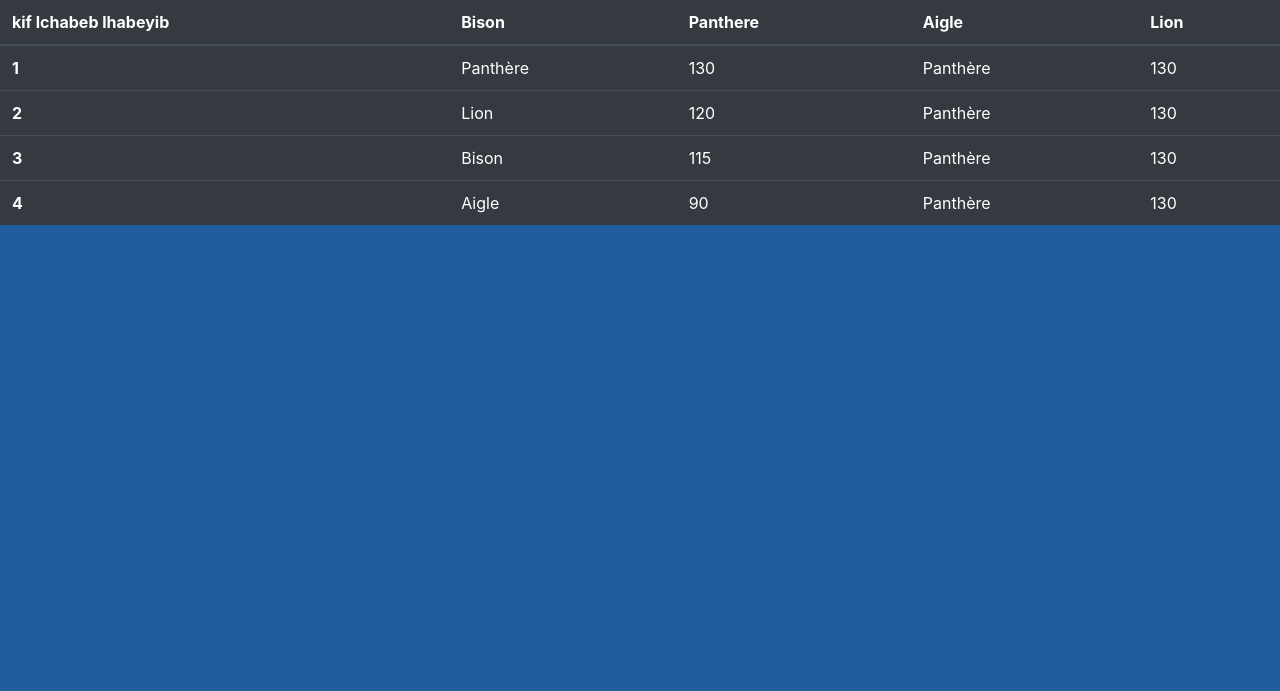
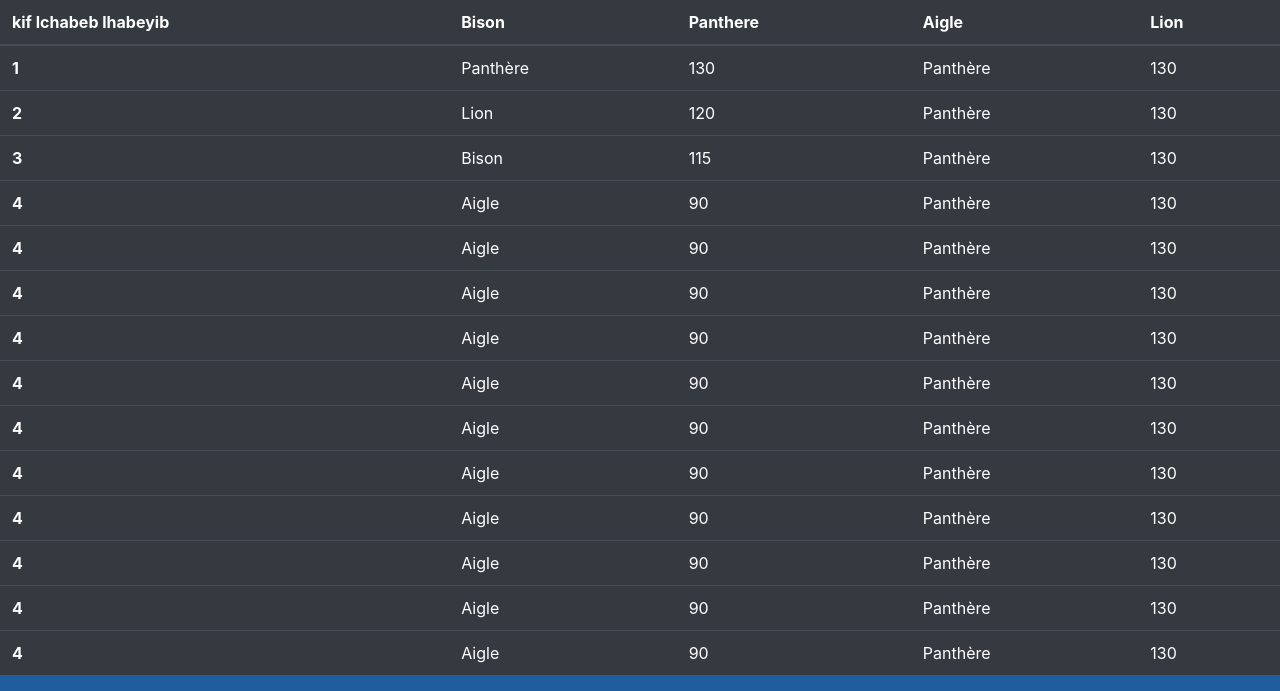
Before and after one commit to anthonychemaly/troupetest, a PHP site: the page made by detailed results.html in a window 1280 px wide. Shown: the part 228-919 px from the top of the page. Run offline with PHP 8.4, Linux system fonts and the light colour scheme.

Commit message:
Add files via upload

```diff
--- a/anthony.css
+++ b/anthony.css
@@ -32,7 +32,6 @@ body {
 }
 
 
-
 .pst{
     margin:0;
     width:100%;
--- a/detailed results.html
+++ b/detailed results.html
@@ -38,7 +38,7 @@
   </div>
 </nav>
 
-<div class=" tabal table-responsive ">
+<div class=" tabal table-responsive">
     <table class="table table-hover table-dark" style="overflow-x: scroll;">
         <thead>
           <tr>
@@ -83,6 +83,86 @@
             <td>130</td>
 
           </tr>
+          <tr>
+            <th scope="row">4</th>
+            <td >Aigle</td>
+            <td>90</td>
+            <td>Panthère</td>
+            <td>130</td>
+
+          </tr>
+          <tr>
+            <th scope="row">4</th>
+            <td >Aigle</td>
+            <td>90</td>
+            <td>Panthère</td>
+            <td>130</td>
+
+          </tr>
+          <tr>
+            <th scope="row">4</th>
+            <td >Aigle</td>
+            <td>90</td>
+            <td>Panthère</td>
+            <td>130</td>
+
+          </tr>
+          <tr>
+            <th scope="row">4</th>
+            <td >Aigle</td>
+            <td>90</td>
+            <td>Panthère</td>
+            <td>130</td>
+
+          </tr>
+          <tr>
+            <th scope="row">4</th>
+            <td >Aigle</td>
+            <td>90</td>
+            <td>Panthère</td>
+            <td>130</td>
+
+          </tr>
+          <tr>
+            <th scope="row">4</th>
+            <td >Aigle</td>
+            <td>90</td>
+            <td>Panthère</td>
+            <td>130</td>
+
+          </tr>
+          <tr>
+            <th scope="row">4</th>
+            <td >Aigle</td>
+            <td>90</td>
+            <td>Panthère</td>
+            <td>130</td>
+
+          </tr>
+          <tr>
+            <th scope="row">4</th>
+            <td >Aigle</td>
+            <td>90</td>
+            <td>Panthère</td>
+            <td>130</td>
+
+          </tr>
+          <tr>
+            <th scope="row">4</th>
+            <td >Aigle</td>
+            <td>90</td>
+            <td>Panthère</td>
+            <td>130</td>
+
+          </tr>
+          <tr>
+            <th scope="row">4</th>
+            <td >Aigle</td>
+            <td>90</td>
+            <td>Panthère</td>
+            <td>130</td>
+
+          </tr>
         </tbody>
       </table>
     </div>
```
Also changed, not shown: sdl.ico (added).
